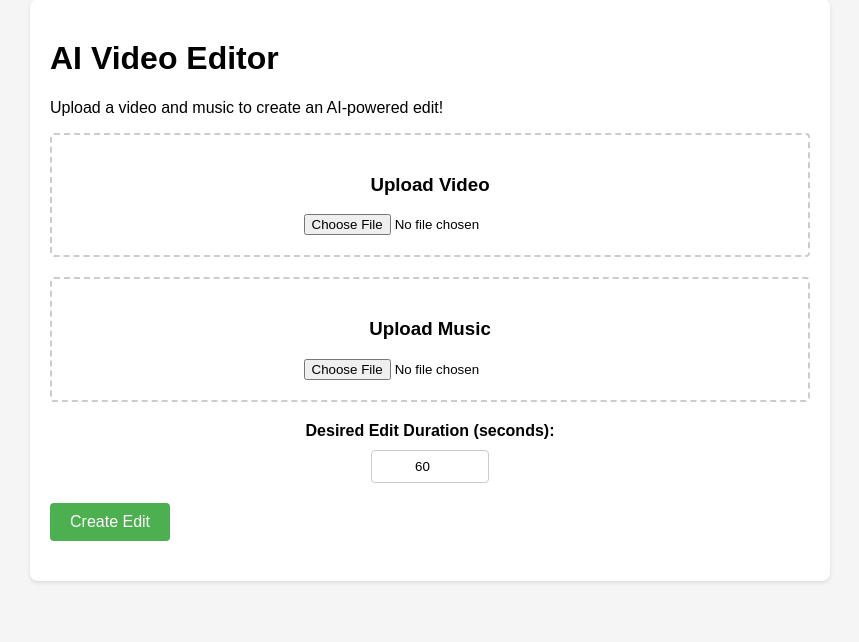
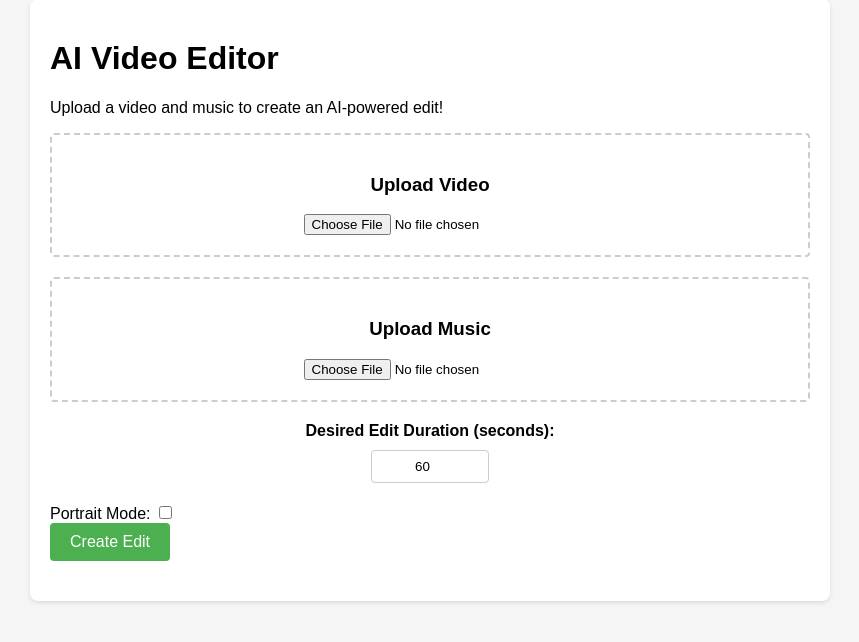
Before and after one commit to KushKG/ai-edit-generator, a FastAPI app: page / in a window 1280 px wide. Shown: the part 21-663 px from the top of the page, without its empty margins (210-1069 px from the left). Run offline with FastAPI, Linux system fonts and the light colour scheme.

Commit message:
improvement

```diff
--- a/main.py
+++ b/main.py
@@ -16,6 +16,11 @@ import logging
 import traceback
 import whisper
 from transformers import pipeline
+from moviepy.audio.io.AudioFileClip import AudioFileClip
+from moviepy.video.fx.all import resize, crop
+from moviepy.video.VideoClip import ColorClip
+import cv2
+from PIL import Image
 
 # Set up logging
 logging.basicConfig(level=logging.DEBUG)
@@ -134,6 +139,81 @@ def generate_prompts_from_lyrics(lyrics):
         logger.error(traceback.format_exc())
         return []
 
+def find_subject_center(frame, processor, model):
+    """Find the center of the subject (player) in the frame using CLIP attention."""
+    # Convert frame to PIL Image if it's numpy array
+    if isinstance(frame, np.ndarray):
+        frame = Image.fromarray(frame)
+
+    # Get CLIP attention map for "football player"
+    inputs = processor(images=frame, text=["a football player"], return_tensors="pt")
+    outputs = model(**inputs)
+
+    # Get attention weights
+    attention = outputs.vision_model.pooler_output.detach().numpy()
+
+    # Convert attention to heatmap
+    heatmap = cv2.resize(attention[0], (frame.size[0], frame.size[1]))
+
+    # Find the center of mass of the attention
+    y_coords, x_coords = np.where(heatmap > np.mean(heatmap))
+    if len(x_coords) > 0 and len(y_coords) > 0:
+        center_x = int(np.mean(x_coords))
+        center_y = int(np.mean(y_coords))
+    else:
+        # If no clear subject is found, use the center of the frame
+        center_x = frame.size[0] // 2
+        center_y = frame.size[1] // 2
+
+    return center_x, center_y
+
+def convert_to_portrait(clip, processor=processor, model=model):
+    """Convert a video clip to portrait mode (9:16 aspect ratio) with smart centering"""
+    target_aspect_ratio = 9/16  # Portrait mode aspect ratio
+
+    def transform_frame(get_frame, t):
+        # Get the current frame
+        frame = get_frame(t)
+
+        # Find subject center in the current frame
+        center_x, _ = find_subject_center(frame, processor, model)
+
+        # Get original dimensions
+        h, w = frame.shape[:2]
+        current_aspect_ratio = w/h
+
+        if current_aspect_ratio > target_aspect_ratio:
+            # Video is too wide, need to crop width
+            new_w = int(h * target_aspect_ratio)
+
+            # Calculate crop boundaries based on subject center
+            x1 = max(0, min(center_x - new_w//2, w - new_w))
+            x2 = x1 + new_w
+
+            # Crop the frame
+            cropped_frame = frame[:, x1:x2]
+            return cropped_frame
+        else:
+            # Handle vertical videos similar to before
+            new_h = int(w / target_aspect_ratio)
+            if new_h < h:
+                # Need to crop height
+                y_center = h/2
+                y1 = int(y_center - new_h/2)
+                cropped_frame = frame[y1:y1+new_h, :]
+                return cropped_frame
+            else:
+                # Add black bars for vertical videos
+                final_h = int(w / target_aspect_ratio)
+                result = np.zeros((final_h, w, 3), dtype='uint8')
+                y_offset = (final_h - h) // 2
+                result[y_offset:y_offset+h, :] = frame
+                return result
+
+    # Create a new clip with the transform applied to each frame
+    new_clip = clip.fl(transform_frame)
+    return new_clip
+
 def analyze_video_clips(video_path, clip_duration=2.0, action_prompts=None, lyrics=None):
     try:
         logger.info(f"Loading video file: {video_path}")
@@ -189,7 +269,7 @@ def analyze_video_clips(video_path, clip_duration=2.0, action_prompts=None, lyri
         logger.error(traceback.format_exc())
         raise
 
-def create_edit(video_path, audio_path, output_path, target_duration=60):
+def create_edit(video_path, audio_path, output_path, target_duration=60, portrait=False):
     try:
         logger.info(f"Starting video edit creation with target duration: {target_duration} seconds")
 
@@ -265,8 +345,11 @@ def create_edit(video_path, audio_path, output_path, target_duration=60):
         # Concatenate clips
         final_video = concatenate_videoclips(selected_clips)
 
-        # Load and trim audio to match video duration
-        audio = VideoFileClip(audio_path).audio
+        if portrait:
+            final_video = convert_to_portrait(final_video)
+
+        # Load and trim audio using AudioFileClip instead of VideoFileClip
+        audio = AudioFileClip(audio_path)
         if audio.duration > final_video.duration:
             audio = audio.subclip(0, final_video.duration)
         final_video = final_video.set_audio(audio)
@@ -288,7 +371,8 @@ async def read_root(request: Request):
 async def create_video_edit(
     video: UploadFile = File(...),
     audio: UploadFile = File(...),
-    duration: int = Form(60)  # Default to 60 seconds
+    duration: int = Form(60),  # Default to 60 seconds
+    portrait_mode: bool = Form(False)  # New parameter for portrait mode
 ):
     try:
         logger.info(f"Received video and audio files with target duration: {duration} seconds")
@@ -305,8 +389,8 @@ async def create_video_edit(
         with open(audio_path, "wb") as audio_file:
             audio_file.write(await audio.read())
 
-        # Create the edit
-        create_edit(str(video_path), str(audio_path), str(output_path), duration)
+        # Create the edit with portrait mode option
+        create_edit(str(video_path), str(audio_path), str(output_path), duration, portrait_mode)
 
         # Clean up input files
         os.remove(video_path)
--- a/templates/index.html
+++ b/templates/index.html
@@ -99,6 +99,11 @@
                 <input type="number" id="duration" min="10" max="300" value="60" required>
             </div>
 
+            <div>
+                <label for="portrait_mode">Portrait Mode:</label>
+                <input type="checkbox" id="portrait_mode" name="portrait_mode">
+            </div>
+
             <button type="submit">Create Edit</button>
         </form>
 
@@ -121,6 +126,7 @@
             const videoFile = document.getElementById('video').files[0];
             const audioFile = document.getElementById('audio').files[0];
             const duration = document.getElementById('duration').value;
+            const portraitMode = document.getElementById('portrait_mode').checked;
 
             if (!videoFile || !audioFile) {
                 alert('Please select both video and audio files');
@@ -131,6 +137,7 @@
             formData.append('video', videoFile);
             formData.append('audio', audioFile);
             formData.append('duration', duration);
+            formData.append('portrait_mode', portraitMode);
 
             // Show loading state
             document.getElementById('loading').style.display = 'block';
```
Also changed, not shown: requirements.txt (+60 -10 lines).
